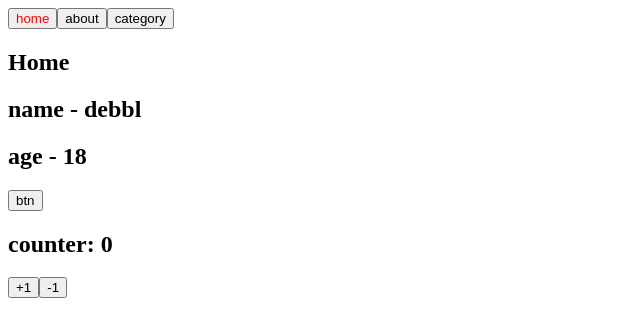
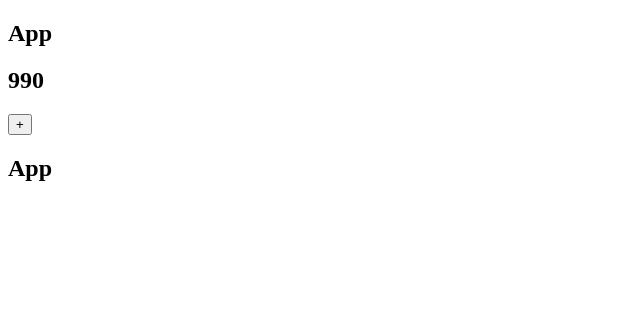
Before and after one commit to Debbl/learn-vuejs-notes, a Vue app in the folder 03_learn_component/: page / in a window 1280 px wide. Shown: the top 336 px of the page, without its empty margins (0-640 px from the left). Built offline with nearby package versions, Linux system fonts and the light colour scheme.

Commit message:
03_15_组件的v-model

```diff
--- /dev/null
+++ b/03_learn_component/src/15_组件的v-model/App.vue
@@ -0,0 +1,39 @@
+<template>
+  <div class="app">
+    <h2>App</h2>
+    <!-- <counter v-model="appCounter" /> -->
+    <!-- <counter
+      :model-value="appCounter"
+      @update:model-value="appCounter = $event"
+    ></counter>
+
+    <counter v-model="appCounter"></counter> -->
+
+    <counter2 v-model:counter="appCounter" v-model:name="appName"></counter2>
+  </div>
+</template>
+
+<script>
+import Counter from './Counter.vue';
+import Counter2 from './Counter2.vue';
+export default {
+  components: {
+    Counter,
+    Counter2,
+  },
+  data() {
+    return {
+      appCounter: 990,
+      appName: 'App',
+    };
+  },
+  methods: {
+    incrementApp(e) {
+      console.log(e);
+      this.appCounter++;
+    },
+  },
+};
+</script>
+
+<style scoped></style>
--- /dev/null
+++ b/03_learn_component/src/15_组件的v-model/Counter.vue
@@ -0,0 +1,25 @@
+<template>
+  <div class="counter">
+    <h2>{{ modelValue }}</h2>
+    <button @click="increment">+</button>
+  </div>
+</template>
+
+<script>
+export default {
+  props: {
+    modelValue: {
+      type: Number,
+      default: 0,
+    },
+  },
+  emits: ['update:model-value'],
+  methods: {
+    increment() {
+      this.$emit('update:model-value', 99);
+    },
+  },
+};
+</script>
+
+<style scoped></style>
--- /dev/null
+++ b/03_learn_component/src/15_组件的v-model/Counter2.vue
@@ -0,0 +1,31 @@
+<template>
+  <div class="counter">
+    <h2>{{ counter }}</h2>
+    <button @click="increment">+</button>
+    <h2>{{ name }}</h2>
+  </div>
+</template>
+
+<script>
+export default {
+  props: {
+    counter: {
+      type: Number,
+      default: 0,
+    },
+    name: {
+      type: String,
+      default: '',
+    },
+  },
+  emits: ['update:counter', 'update:name'],
+  methods: {
+    increment() {
+      this.$emit('update:counter', 99);
+      this.$emit('update:name', 'debbl', 'foo');
+    },
+  },
+};
+</script>
+
+<style scoped></style>
--- a/03_learn_component/src/main.js
+++ b/03_learn_component/src/main.js
@@ -22,7 +22,9 @@ import { createApp } from 'vue';
 // import App from './12_动态组件的使用/App.vue';
 // import App from './13_Keep-Alive的使用/App.vue';
 
-import App from './14_异步组件的使用/App.vue';
+// import App from './14_异步组件的使用/App.vue';
+
+import App from './15_组件的v-model/App.vue';
 
 // console.log(sum(10, 20));
 
```
Also changed, not shown: 1 other file (tests, documents, lock files or other folders).
